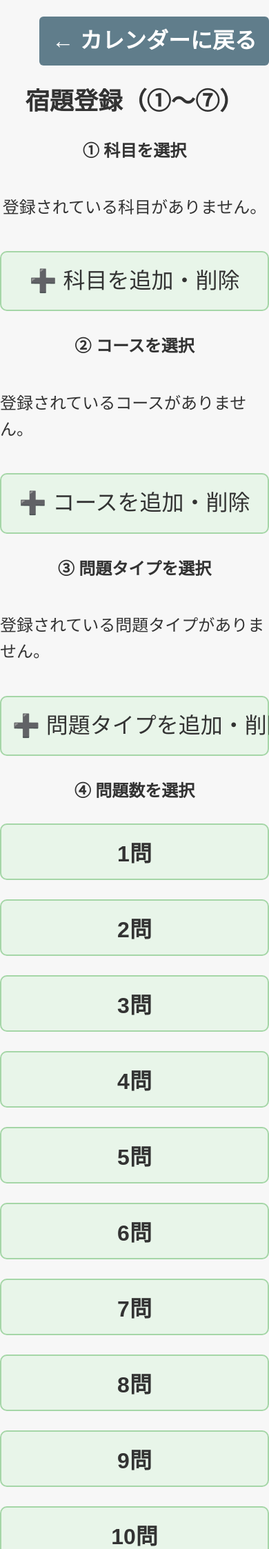
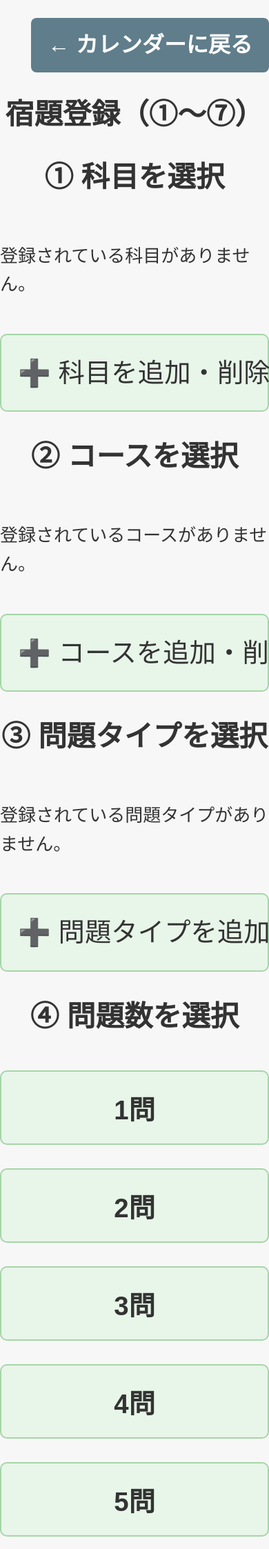
Before and after one commit to masakytkonitiwa/juku_project, a Django app: page /homework/add/ in a window 390 px wide; the page is wider, and only the part inside the window is pictured. Shown: the top 2246 px of that part at 69% size. Run offline with Django 4.2, Linux system fonts and the light colour scheme; data comes from the database, SQL or seed files in the repository; data that the repository does not hold is empty.

Commit message:
カレンダーUI・テンプレートUI・フォントサイズ統一を反映

```diff
--- a/homework/static/homework/style.css
+++ b/homework/static/homework/style.css
@@ -31,6 +31,7 @@ form {
     background: white;
     border-radius: 12px;
     box-shadow: 0 4px 8px rgba(0, 0, 0, 0.1);
+    font-size: 1.2em;
 }
 
 /* 入力フォーム・ボタン（共通） */
@@ -38,8 +39,8 @@ input[type="text"],
 input[type="password"],
 button {
     width: 100%;
-    padding: 12px;
-    margin-top: 8px;
+    padding: 16px;
+    margin-top: 10px;
     font-size: 2em;
     border: 1px solid #ccc;
     border-radius: 8px;
@@ -74,13 +75,14 @@ button:active {
     background-color: #ffffff;
     border: 1px solid #ccc;
     border-radius: 8px;
-    padding: 10px;
+    padding: 14px;
     min-height: 120px;
     cursor: pointer;
     position: relative;
     box-shadow: 0 2px 4px rgba(0,0,0,0.05);
     transition: background-color 0.2s, box-shadow 0.2s;
     text-align: left;
+    font-size: 2rem;
 }
 
 .day:hover {
@@ -142,14 +144,14 @@ button:active {
 /* テンプレートボタン */
 .template-button {
     display: inline-block;
-    padding: 24px;
+    padding: 28px;
     margin: 5px;
     border: 2px solid #4CAF50;
     border-radius: 10px;
     background-color: white;
     color: #4CAF50;
     font-weight: bold;
-    font-size: 2rem;
+    font-size: 2.2rem;
     cursor: pointer;
     text-align: center;
     transition: all 0.3s ease;
@@ -167,8 +169,8 @@ button:active {
 
 /* 次へ進むボタン */
 .next-button {
-    font-size: 1.6rem;
-    padding: 1rem 2.5rem;
+    font-size: 2rem;
+    padding: 1.2rem 3rem;
     background-color: #4CAF50;
     color: white;
     border: none;
@@ -185,14 +187,14 @@ button:active {
 
 /* タイトル */
 h1 {
-    font-size: 2.2rem;
+    font-size: 2.6rem;
     margin-bottom: 1.5rem;
     text-align: center;
     font-weight: bold;
 }
 
 h2 {
-    font-size: 1.5rem;
+    font-size: 2.2rem;
     margin-top: 1.5rem;
     text-align: center;
 }
@@ -206,7 +208,7 @@ h2 {
     width: 100%;
     max-width: 800px;
     margin: 0 auto 2rem auto;
-    gap: 20px;
+    gap: 24px;
 }
 
 /* 各選択ボタン（幅広・中央寄せ） */
@@ -218,8 +220,8 @@ h2 {
 .time-button {
     width: 100%;
     max-width: 700px;
-    font-size: 2rem;
-    padding: 20px;
+    font-size: 2.2rem;
+    padding: 24px;
     border: 2px solid #a5d6a7;
     border-radius: 10px;
     background-color: #e8f5e9;
@@ -253,13 +255,13 @@ h2 {
 
 /* 時刻入力 */
 .time-input {
-    padding: 14px 20px;
+    padding: 16px 24px;
     font-size: 2rem;
     border: 2px solid #ccc;
     border-radius: 8px;
     background-color: #f9f9f9;
     margin-bottom: 1.5rem;
-    width: 260px;
+    width: 280px;
     display: block;
     margin-left: auto;
     margin-right: auto;
@@ -274,14 +276,14 @@ h2 {
 
 .arrow-steps .step {
     position: relative;
-    padding: 1rem 2rem;
+    padding: 1.2rem 2.4rem;
     margin-right: -1px;
     background-color: #ccc;
     color: white;
     font-weight: bold;
     clip-path: polygon(0 0, 90% 0, 100% 50%, 90% 100%, 0 100%, 10% 50%);
     transition: background 0.3s ease;
-    font-size: 1.1rem;
+    font-size: 1.6rem;
 }
 
 .arrow-steps .step.done,
@@ -296,10 +298,10 @@ h2 {
 /* 戻るボタンなど */
 .back-button {
     display: inline-block;
-    padding: 10px 18px;
+    padding: 14px 24px;
     background-color: #607d8b;
     color: white;
-    border-radius: 6px;
+    border-radius: 8px;
     text-decoration: none;
     font-weight: bold;
     font-size: 2rem;
@@ -312,6 +314,10 @@ h2 {
 
 /* モバイル対応 */
 @media (max-width: 500px) {
+    body {
+        font-size: 26px;
+    }
+
     .form-container {
         margin: 20px;
         padding: 16px;
@@ -319,13 +325,19 @@ h2 {
 
     .template-button,
     .subject-button, .cycle-button, .course-button,
-    .problem-type-button, .problem-count-button {
-        font-size: 2rem;
-        padding: 16px;
+    .problem-type-button, .problem-count-button,
+    .next-button {
+        font-size: 2.4rem;
+        padding: 24px;
     }
 
-    .next-button {
-        font-size: 1.3rem;
+    h1, h2 {
+        font-size: 2.6rem;
+    }
+
+    .time-input {
+        font-size: 2.2rem;
+        padding: 20px;
     }
 }
 
```
